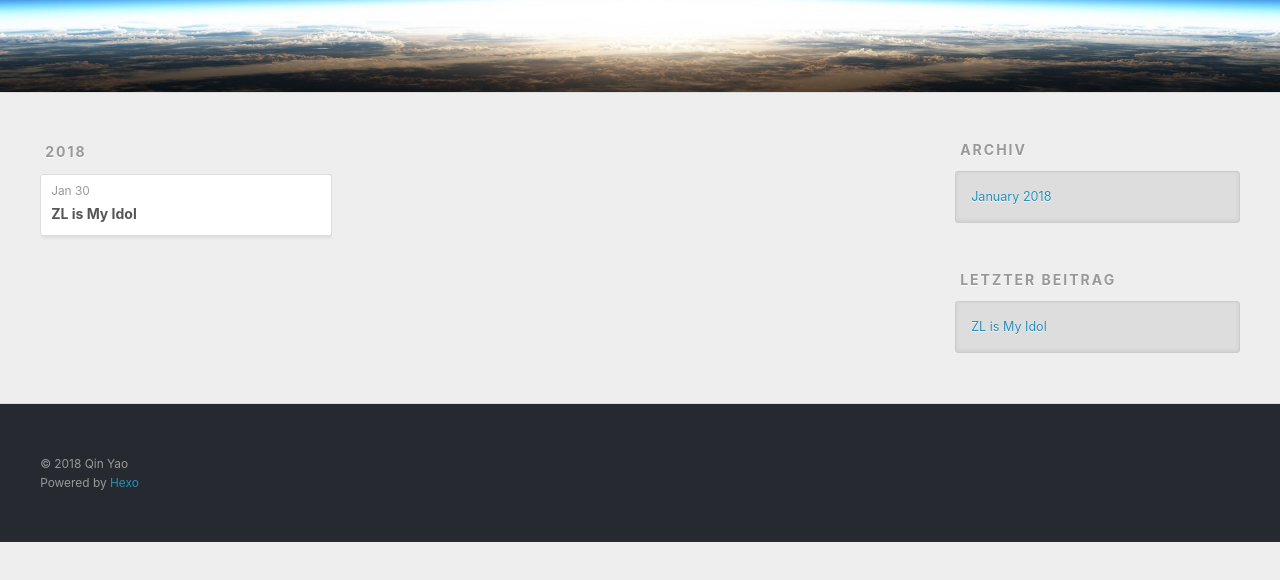
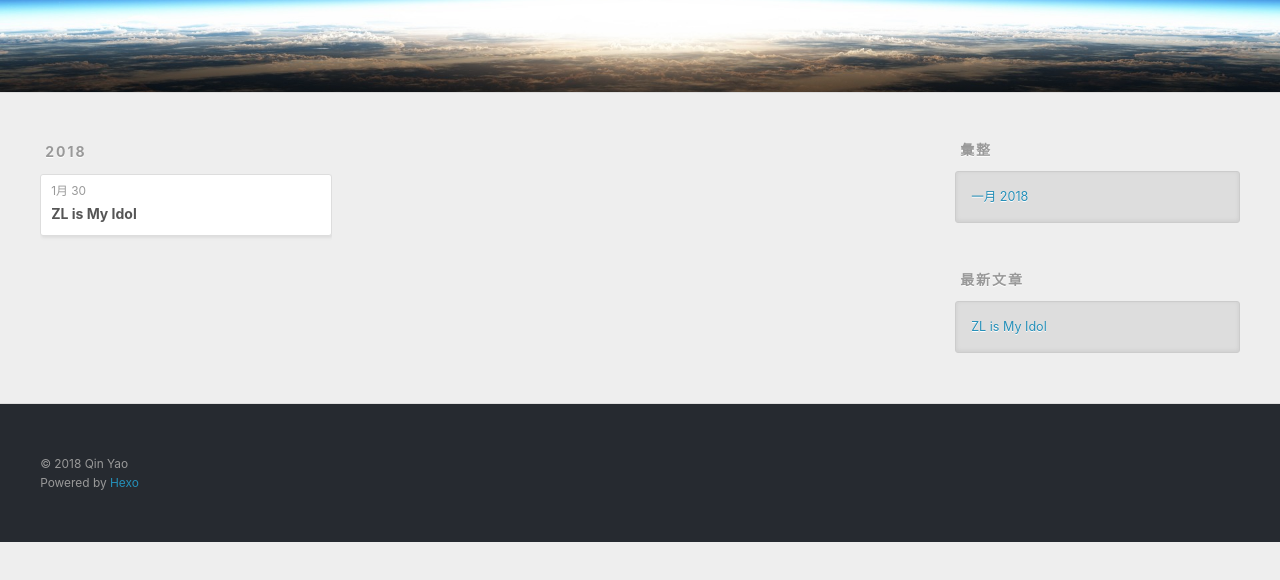
Before and after one commit to qinyao2016/qinyao2016.github.io, a plain HTML site: page archives/index.html in a window 1280 px wide. Shown: the part 208-788 px from the top of the page. Drawn offline with nearby package versions, Linux system fonts and the light colour scheme.

Commit message:
Site updated: 2018-01-30 19:37:59

```diff
--- a/archives/index.html
+++ b/archives/index.html
@@ -5,13 +5,13 @@
 
 
 
-  <title>Archiv | FreeQY</title>
+  <title>彙整 | FreeQY</title>
   <meta name="viewport" content="width=device-width, initial-scale=1, maximum-scale=1">
   <meta property="og:type" content="website">
 <meta property="og:title" content="FreeQY">
 <meta property="og:url" content="http://yoursite.com/archives/index.html">
 <meta property="og:site_name" content="FreeQY">
-<meta property="og:locale" content="zh-Hans">
+<meta property="og:locale" content="zh-TW">
 <meta name="twitter:card" content="summary">
 <meta name="twitter:title" content="FreeQY">
 
@@ -51,7 +51,7 @@
 
           <a id="nav-rss-link" class="nav-icon" href="/atom.xml" title="RSS Feed"></a>
 
-        <a id="nav-search-btn" class="nav-icon" title="Suche"></a>
+        <a id="nav-search-btn" class="nav-icon" title="搜尋"></a>
       </nav>
       <div id="search-form-wrap">
         <form action="//google.com/search" method="get" accept-charset="UTF-8" class="search-form"><input type="search" name="q" class="search-form-input" placeholder="Search"><button type="submit" class="search-form-submit">&#xF002;</button><input type="hidden" name="sitesearch" value="http://yoursite.com"></form>
@@ -77,7 +77,7 @@
   <div class="archive-article-inner">
     <header class="archive-article-header">
       <a href="/2018/01/30/ZL-is-My-Idol/" class="archive-article-date">
-  <time datetime="2018-01-30T06:11:27.000Z" itemprop="datePublished">Jan 30</time>
+  <time datetime="2018-01-30T06:11:27.000Z" itemprop="datePublished">1月 30</time>
 </a>
 
 
@@ -109,9 +109,9 @@
 
 
   <div class="widget-wrap">
-    <h3 class="widget-title">Archiv</h3>
+    <h3 class="widget-title">彙整</h3>
     <div class="widget">
-      <ul class="archive-list"><li class="archive-list-item"><a class="archive-list-link" href="/archives/2018/01/">January 2018</a></li></ul>
+      <ul class="archive-list"><li class="archive-list-item"><a class="archive-list-link" href="/archives/2018/01/">一月 2018</a></li></ul>
     </div>
   </div>
 
@@ -119,7 +119,7 @@
 
 
   <div class="widget-wrap">
-    <h3 class="widget-title">letzter Beitrag</h3>
+    <h3 class="widget-title">最新文章</h3>
     <div class="widget">
       <ul>
 
```
Also changed, not shown: 2018/01/30/ZL-is-My-Idol/index.html (+6 -6 lines), archives/2018/01/index.html (+7 -7 lines), archives/2018/index.html (+7 -7 lines), index.html (+6 -6 lines).
